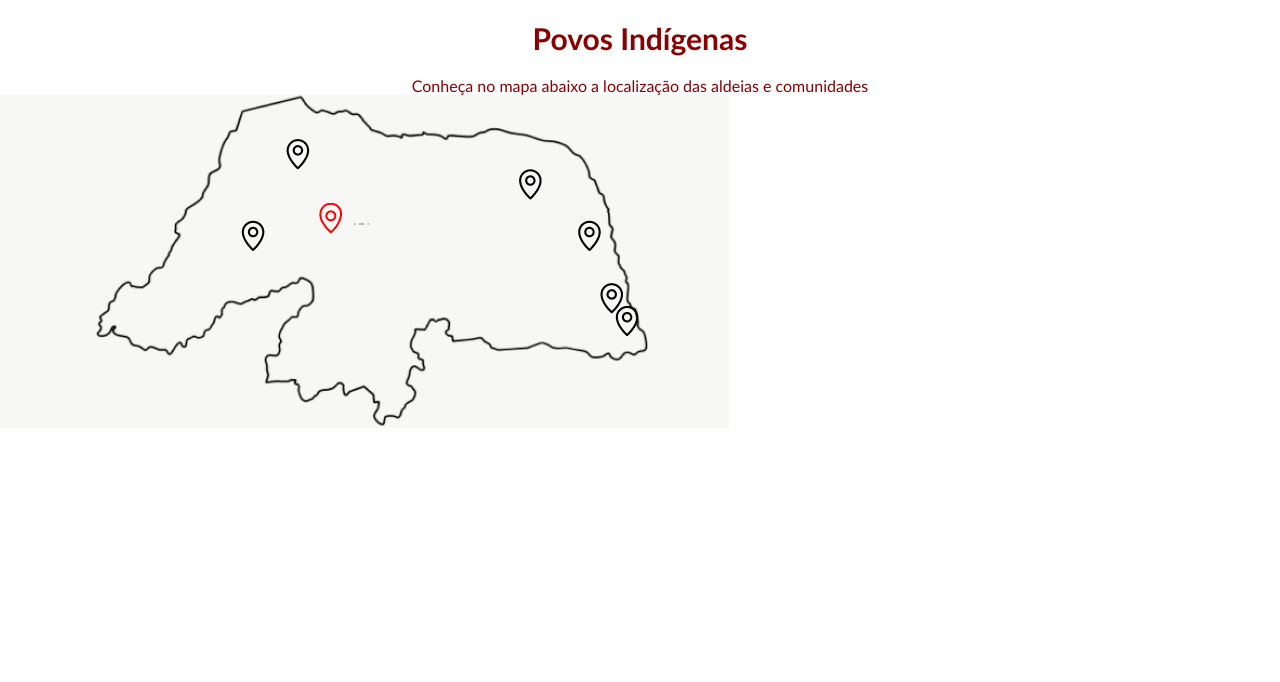
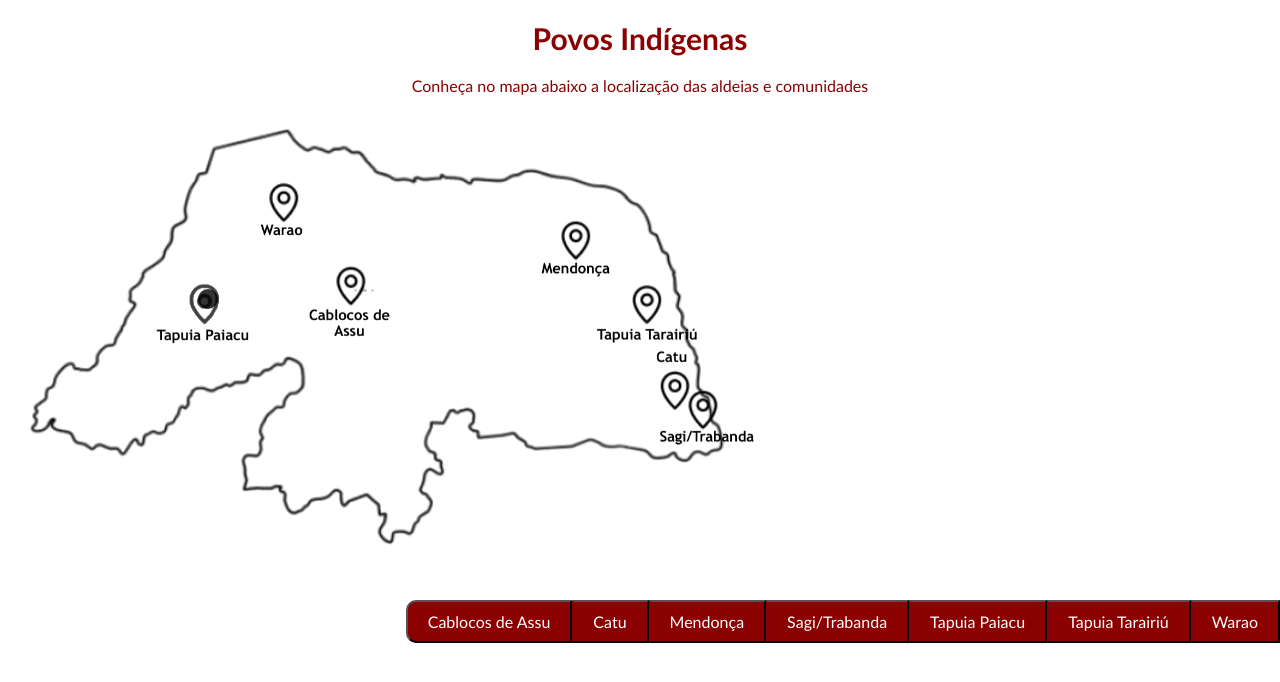
Before and after one commit to ruanhs91/acervo_indigena, a Django app: page /povos/ in a window 1280 px wide. Shown: the part 74-756 px from the top of the page. Run offline with Django 5.2, Linux system fonts and the light colour scheme.

Commit message:
Alterações na aba povos

```diff
--- a/dashboard/static/dashboard/style.css
+++ b/dashboard/static/dashboard/style.css
@@ -116,8 +116,52 @@
     color: #8b0000;
 }
 
-.inicio img1{
-    max-width:100%;
-    display: block;
-    margin: 20px auto 0;
+.map-container {
+  position: relative;
+  display: inline-block;
+  width: 100%;
+  max-width: 800px;
 }
+
+.map-container img {
+  width: 100%;
+  height: auto;
+}
+
+.marker {
+  position: absolute;
+  width: 20px;
+  height: 20px;
+  background: black; /*vou editar isso ainda*/
+  border-radius: 50%;
+  transform: translate(-50%, -50%);
+  cursor: pointer;
+  opacity: 0.8;
+}
+
+.menu-povos {
+    display: flex;
+    margin: 20px 0;
+    justify-content: flex-end;
+}
+
+.menu-povos button {
+    padding:10px 20px;
+    background-color: #8b0000;
+    color: white;
+    cursor:pointer;
+    font-size: 16px;
+    transition: all 0.3s ease;
+}
+
+.menu-povos button:first-child {
+    border-radius: 10px 0 0 10px;
+}
+
+.menu-povos button + button {
+    border-left: 1px solid #8b0000;
+}
+
+.texto-povo {
+    display:none;
+}
--- a/dashboard/templates/dashboard/povos.html
+++ b/dashboard/templates/dashboard/povos.html
@@ -3,23 +3,56 @@
 
 {% block content %}
 
-    <main class="inicio">
+    <main class="inicio1">
         <h2 class="titulo-inicio">Povos Indígenas</h2>
         <div class="text-povos">
             <div>Conheça no mapa abaixo a localização das aldeias e comunidades</div>
         </div>
 
-        <img src="{% static 'dashboard/map1.png' %}" usemap="#image-map" alt="mapa rn">
+        <div class="map-container">
+            <img src="{% static 'dashboard/map1.png' %}" usemap="#image-map" alt="mapa rn">
 
-        <map name="image-map">
-            <area target="" alt="Cablocos do Assu" title="Cablocos do Assu" href="#" coords="331,120,12" shape="circle">
-            <area target="" alt="Tapuia Paiacu" title="Tapuia Paiacu" href="#" coords="252,139,17" shape="circle">
-            <area target="" alt="" title="" href="#" coords="298,60,17" shape="circle">
-            <area target="" alt="" title="" href="#" coords="530,88,17" shape="circle">
-            <area target="" alt="" title="" href="#" coords="589,140,17" shape="circle">
-            <area target="" alt="" title="" href="#" coords="610,201,15" shape="circle">
-            <area target="" alt="" title="" href="#" coords="630,229,15" shape="circle">
-        </map>
+            <!-- clicáveis no mapa, dps termino isso-->
+            <a href="https://www.google.com/maps/place/Aldeia+Indígena+Tapuias+Paiacus+da+Chapada+do+Apodi/@-5.5997463,-37.8024524,767m/data=!3m2!1e3!4b1!4m6!3m5!1s0x7ba59672aa257fd:0x81cfe7d6966750b5!8m2!3d-5.5997463!4d-37.7998775!16s%2Fg%2F11pwtkxn6s?entry=ttu&g_ep=EgoyMDI1MDgyNS4wIKXMDSoASAFQAw%3D%3D" class="marker"  style="top:42%; left: 26%;"></a>
+
+
+        </div>
+        <div class="menu-povos">
+            <button onclick="mostrarInfo('cablocos')">Cablocos de Assu</button>
+            <button onclick="mostrarInfo('catu')">Catu</button>
+            <button onclick="mostrarInfo('mendonca')">Mendonça</button>
+            <button onclick="mostrarInfo('sagi')">Sagi/Trabanda</button>
+            <button onclick="mostrarInfo('tapuia')">Tapuia Paiacu</button>
+            <button onclick="mostrarInfo('tarairiú')">Tapuia Tarairiú</button>
+            <button onclick="mostrarInfo('warao')">Warao</button>
+        </div>
+        <div class="conteudos">
+            <div id="tapuia" class="texto-povo">
+                <h3>Tapuia Paiacu</h3>
+                <p> teste</p>
+            </div>
+            <div id="catu" class="texto-povo">
+                <h3 class="titulo-povo"Catu></h3>
+                <div class=povo-conteudo>
+                    <img class="img-povo1" src="{% static 'dashboard/catu.jpg' %}" alt="Catu">
+                    <div class=povo-texto>
+                    <p> {{ povos.catu.conteudo}}</p>
+                    </div>
+                </div>
+            </div>
+        </div>
+
+        <script>
+        function mostrarInfo(id) {
+            document.querySelectorAll('.texto-povo').forEach(div => {
+                div.style.display = 'none';
+            });
+
+            document.getElementById(id).style.display = 'block';
+
+            }
+        </script>
+
         </main>
 
 {% endblock %}
--- a/dashboard/views.py
+++ b/dashboard/views.py
@@ -1,7 +1,46 @@
 from django.shortcuts import render
 
 def inicio(request):
-    return render(request, 'dashboard/inicio.html', {"page": "inicio"})
+    textos = {
+        "objetivo": {
+            "titulo": "Qual o objetivo desse site?",
+            "conteudo": """A invenção da escrita marcou um momento crucial na preservação e transmissão do conhecimento humano.
+            A necessidade de registrar e conservar os saberes e costumes levou à criação de sites dedicadas ao cuidado e organização
+            de documentos e memórias. No contexto dos povos indígenas do Rio Grande do Norte, o desenvolvimento deste site surge como
+            uma resposta a essa necessidade histórica, proporcionando um espaço digital para registrar a herança cultural e histórica
+            dos povos tradicionais do RN. Nosso objetivo é garantir que o conhecimento e histórias desses povos não se percam no tempo,
+            mas sejam preservadas e compartilhadas de maneira acessível."""
+        },
+        "desenvolvimento": {
+            "titulo": "Por que desenvolvemos esse site?",
+            "conteudo": """Esse site foi desenvolvido com o intuito de atender ao aumento da demanda por informações e registros sobre
+            as culturas indígenas, que muitas vezes são esquecidas ou mal compreendidas. Ao reunir informações valiosas sobre a história,
+            a cultura e os desafios enfrentados pelos povos indígenas do Rio Grande do Norte, buscamos não apenas preservar esse conhecimento,
+            mas também promover uma maior compreensão e valorização. Este espaço serve como um repositório virtual que apoia o reconhecimento
+            e o respeito por estas comunidades, refletindo a importância de manter viva a memória cultural."""
+        },
+        "importancia": {
+            "titulo": "Qual a importância desse site?",
+            "conteudo": """Além de sua função como arquivo digital, o site tem o papel de facilitar a aproximação entre diferentes grupos de pessoas.
+            Ao oferecer acesso a informações bem organizadas, pretendemos estimular a curiosidade e o interesse em conhecer mais sobre os povos
+            indígenas e suas tradições. Acreditamos que, ao promover a educação e a informação, podemos contribuir para um mundo onde o conhecimento
+            cultural dos povos indígenas do RN é protegido e lembrado."""
+        }
+    }
+
+    return render(request, 'dashboard/inicio.html', {
+        "page": "inicio",
+        "textos": textos
+
+        })
 
 def povos(request):
-    return render(request, 'dashboard/povos.html', {"page": "povos"})
+    povos = {
+        "catu": {
+            "titulo": "Catu",
+            "conteudo": """"A comunidade indígena Potiguara do Catu, cujo significado é “bom” ou “agradável”, faz parte da divisão Tupi. Viveram na região de Igramació, mas, em busca de um novo lugar, migraram para os atuais municípios de Canguaretama e Goianinha. A comunidade conta com 726 membros e enfrenta dificuldades devido à exploração agrícola e do desmatamento, já que a principal atividade econômica é a agricultura. O povo aproveita o solo fértil, e a caça e a pesca viraram segundo plano. Existe também a Festa da Batata, que representa um exemplo de resistência e adaptação cultural, eles lutam para preservar suas tradições e fortalecer a sua identidade potiguara por meio da educação e da cultura."""
+        },
+
+    }
+
+    return render(request, 'dashboard/povos.html', {"page": "povos", "povos": povos} )
```
Also changed, not shown: dashboard/templates/dashboard/inicio.html (+6 -10 lines), dashboard/static/dashboard/catu.jpg (added), dashboard/static/dashboard/map1.png.
